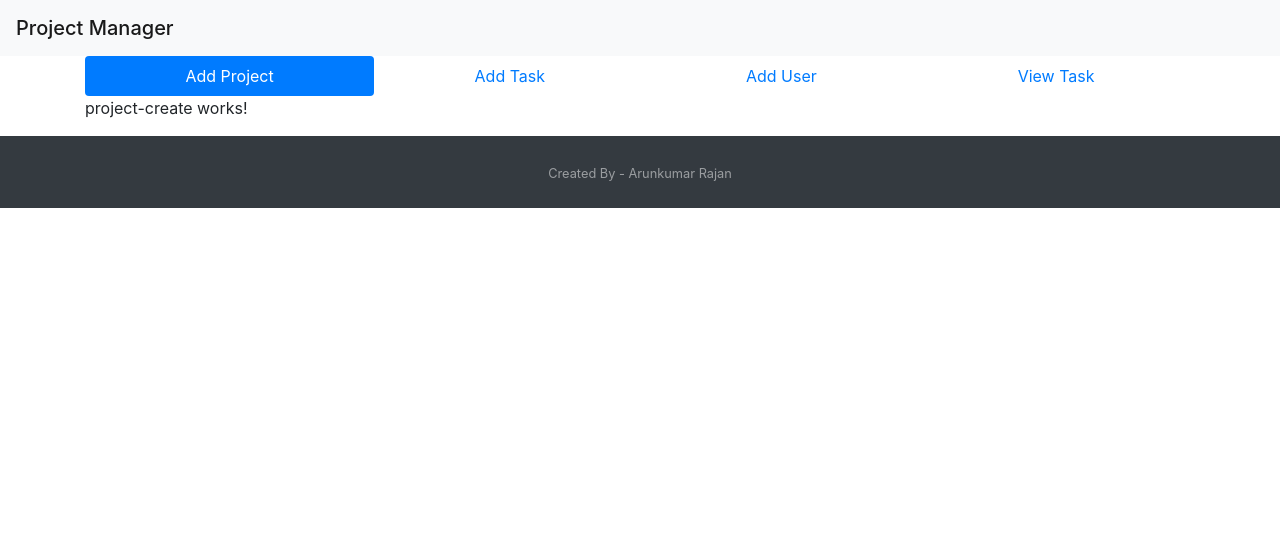
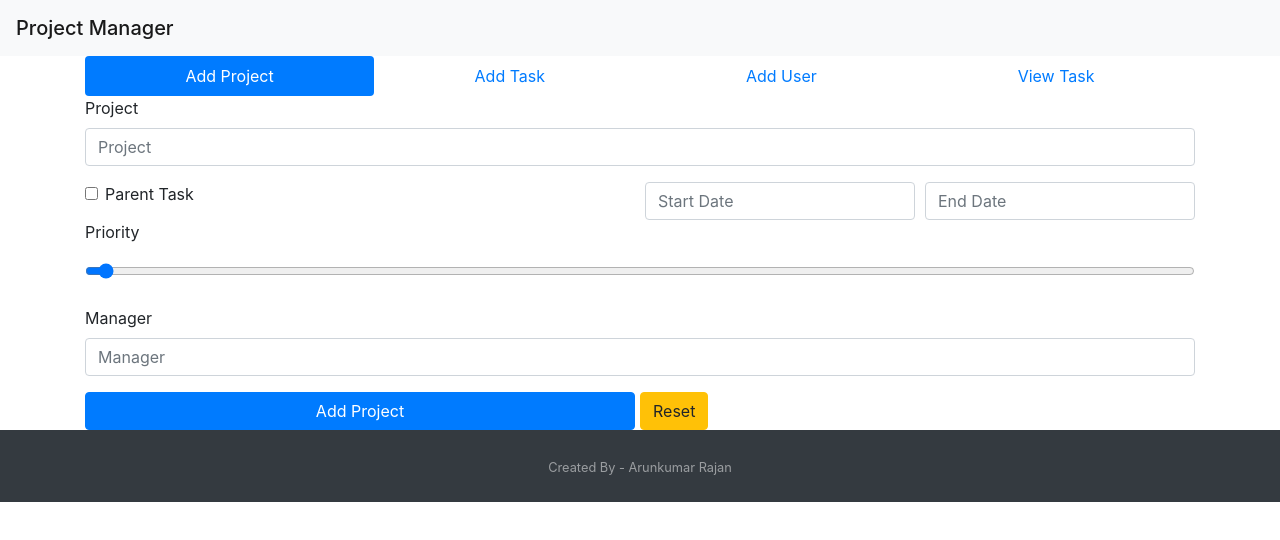
Before and after one commit to arunsugan/projectmanager, an Angular app: page / in a window 1280 px wide. Shown: the top 540 px of the page. Built offline with nearby package versions, Linux system fonts and the light colour scheme.

Commit message:
project create correction to start end date input

```diff
--- a/src/app/project-create/project-create.component.html
+++ b/src/app/project-create/project-create.component.html
@@ -1 +1,50 @@
-<p>project-create works!</p>
+<form>
+    <div class="form-group">
+        <label for="project">Project</label>
+        <input type="text" class="form-control" id="project" aria-describedby="projectHelp" placeholder="Project">
+    </div>
+
+    <div class="form-row">
+        <div class="col-md-6">
+            <div class="form-check">
+                <input type="checkbox" class="form-check-input" id="startEndDate">
+                <label class="form-check-label" for="startEndDate">Parent Task</label>
+            </div>
+        </div>
+        <div class="col-md-3">
+            <input type="text" class="form-control" id="startDate" placeholder="Start Date">
+        </div>
+        <div class="col-md-3">
+            <input type="text" class="form-control" id="endDate" placeholder="End Date">
+        </div>
+    </div>
+
+    <div class="form-group">
+        <label for="priority">Priority</label>
+        <input type="range" class="form-control" id="priority" min="1" max="30" value="1" list="rangeStop">
+        <datalist id="rangeStop">
+            <option vallue="0" label="0"></option>
+            <option vallue="5"></option>
+            <option vallue="10"></option>
+            <option vallue="15"></option>
+            <option vallue="20"></option>
+            <option vallue="25"></option>
+            <option vallue="30" label="30"></option>
+        </datalist>
+    </div>
+
+    <div class="form-group">
+        <label for="manager">Manager</label>
+        <input type="text" class="form-control" id="manager" aria-describedby="managerHelp" placeholder="Manager">
+    </div>
+
+
+    <div class="form-row">
+        <div class="col-md-6">
+            <button type="submit" class="btn btn-primary btn-block">Add Project</button>
+        </div>
+        <div clas="col-md-6">
+            <button type="button" class="btn btn-warning btn-block">Reset</button>
+        </div>
+    </div>
+</form>
```
